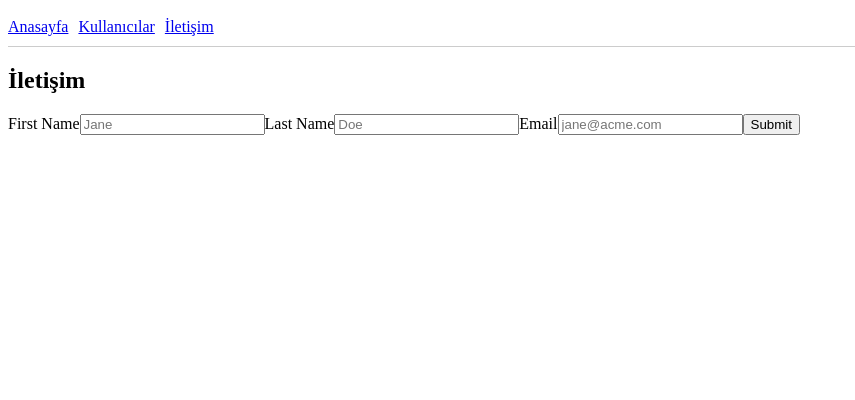
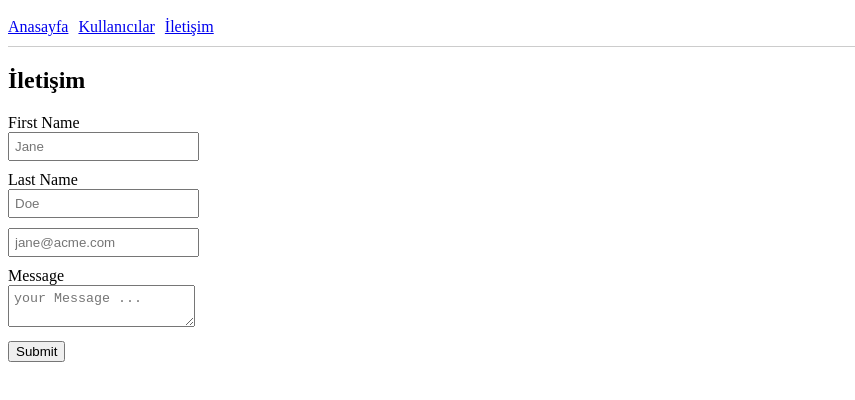
Before and after one commit to EmremErol/react-mini-projects, a React (Create React App) app in the folder react-mini-projects/routing/: page /contact in a window 1280 px wide. Shown: the top 400 px of the page, without its empty margins (0-855 px from the left). Built offline with nearby package versions, Linux system fonts and the light colour scheme.

Commit message:
Add contact form using useFormik

```diff
--- a/react-mini-projects/routing/src/App.css
+++ b/react-mini-projects/routing/src/App.css
@@ -9,3 +9,13 @@
   padding:10px 0px;
   column-gap:10px;
  }
+ .form > div{
+    margin-bottom :10px;
+ }
+ .form > div > label {
+    display:block;
+ }
+ .form > div > input, .form > div > textarea  {
+    padding:5px;
+
+ }
--- a/react-mini-projects/routing/src/pages/Dashboard/Contact.js
+++ b/react-mini-projects/routing/src/pages/Dashboard/Contact.js
@@ -1,30 +1,34 @@
 import React from 'react';
-import { Formik} from 'formik';
+import { useFormik } from 'formik';
 
 function Contact() {
+  const {handleSubmit, handleChange} = useFormik({
+    initialValues:{
+        firstName: '',
+        lastName: '',
+        email: '',
+        message:'',
+      },
+      onSubmit:(values) => {
+        console.log(values);
+      }
+  })
   return (
     <div>
       <h2>İletişim</h2>
 
-    <Formik
-      initialValues={{
-        firstName: '',
-        lastName: '',
-        email: '',
-      }}
-      onSubmit={(values) => {
-        console.log(values);
-      }}
-    >
-      {({handleSubmit, handleChange}) => (
-        <form onSubmit={handleSubmit}>
+
+        <form onSubmit={handleSubmit} className="form">
+          <div>
         <label htmlFor="firstName">First Name</label>
         <input id="firstName" name="firstName" placeholder="Jane" onChange={handleChange('firstName')} />
-
+          </div>
+          <div>
         <label htmlFor="lastName">Last Name</label>
         <input id="lastName" name="lastName" placeholder="Doe" onChange={handleChange('lastName')} />
+          </div>
+          <div>
 
-        <label htmlFor="email">Email</label>
         <input
           id="email"
           name="email"
@@ -32,12 +36,23 @@ function Contact() {
           type="email"
           onChange={handleChange('email')}
         />
+        </div>
+        <div>
+          <label htmlFor="email">Message</label>
+          <textarea
+          id="message"
+          name="message"
+          placeholder="your Message ..."
+          type="email"
+          onChange={handleChange('message')}
+        />
+        </div>
         <button type="submit">Submit</button>
       </form>
-      )
 
-      }
-    </Formik>
+
+
+
     </div>
   )
 }
```
